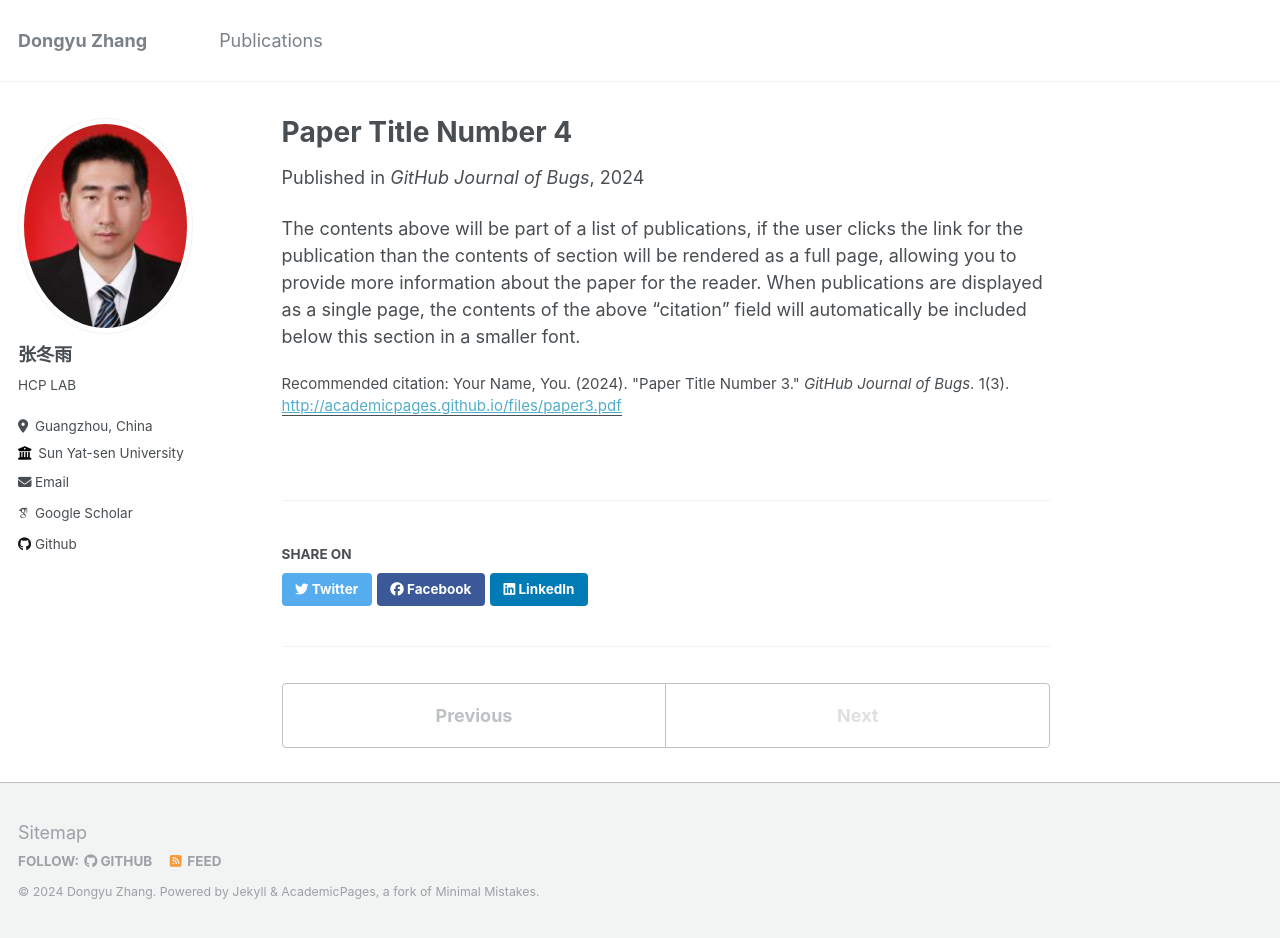
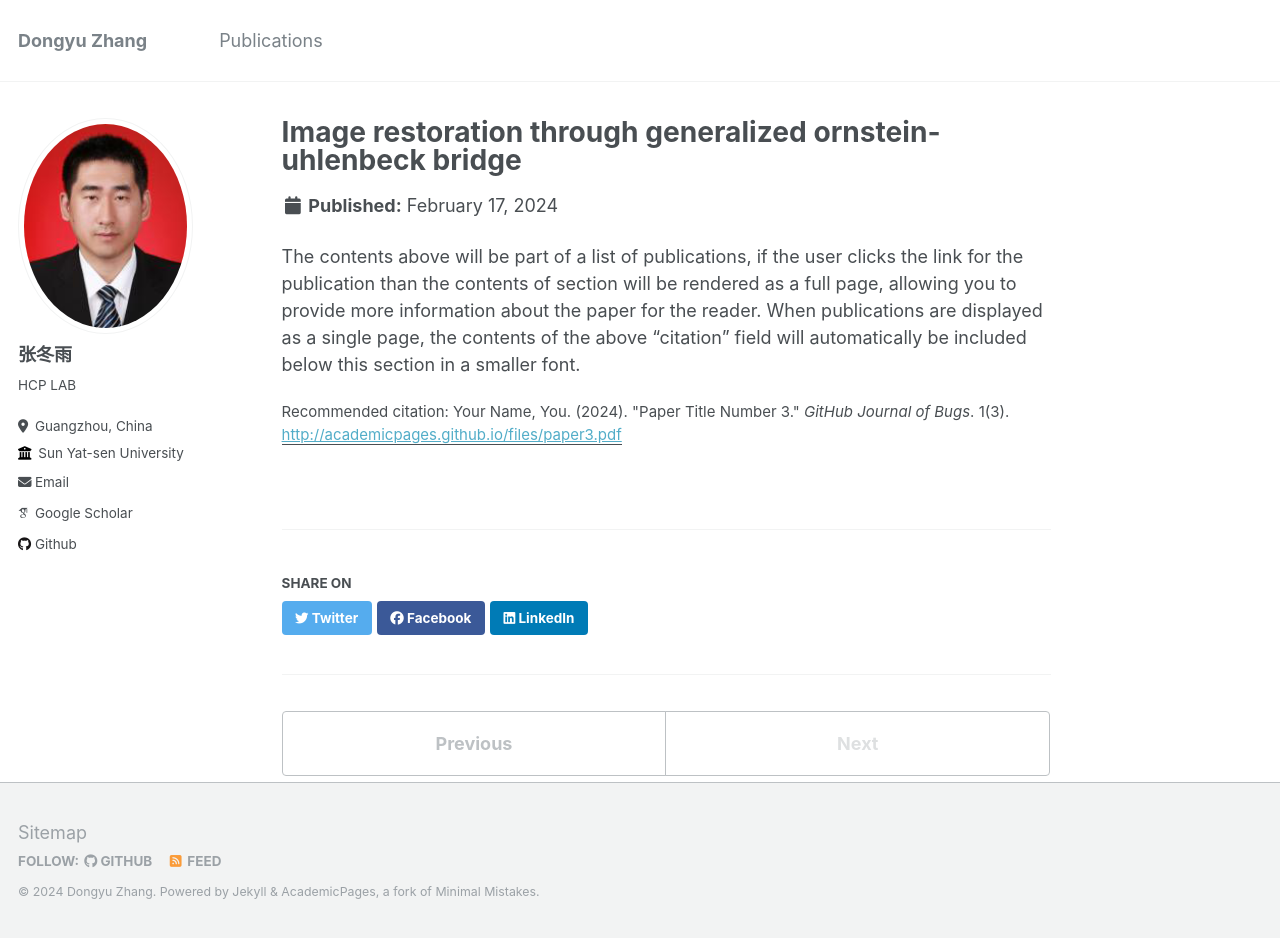
Before and after one commit to cszhangdy/cszhangdy.github.io, a Jekyll site: the page built from _publications/2024-02-17-paper-title-number-4.md, in a window 1280 px wide and 938 px high. Built offline with Jekyll 4.4.1, drawn with Linux system fonts in a browser that asks for light colours; some web fonts are replaced.

Commit message:
Update 2024-02-17-paper-title-number-4.md

```diff
--- a/_publications/2024-02-17-paper-title-number-4.md
+++ b/_publications/2024-02-17-paper-title-number-4.md
@@ -1,10 +1,9 @@
 ---
-title: "Paper Title Number 4"
+title: "Image restoration through generalized ornstein-uhlenbeck bridge"
 collection: publications
 permalink: /publication/2024-02-17-paper-title-number-4
 excerpt: 'This paper is about fixing template issue #693.'
 date: 2024-02-17
-venue: 'GitHub Journal of Bugs'
 paperurl: 'http://academicpages.github.io/files/paper3.pdf'
 citation: 'Your Name, You. (2024). &quot;Paper Title Number 3.&quot; <i>GitHub Journal of Bugs</i>. 1(3).'
 ---
```
